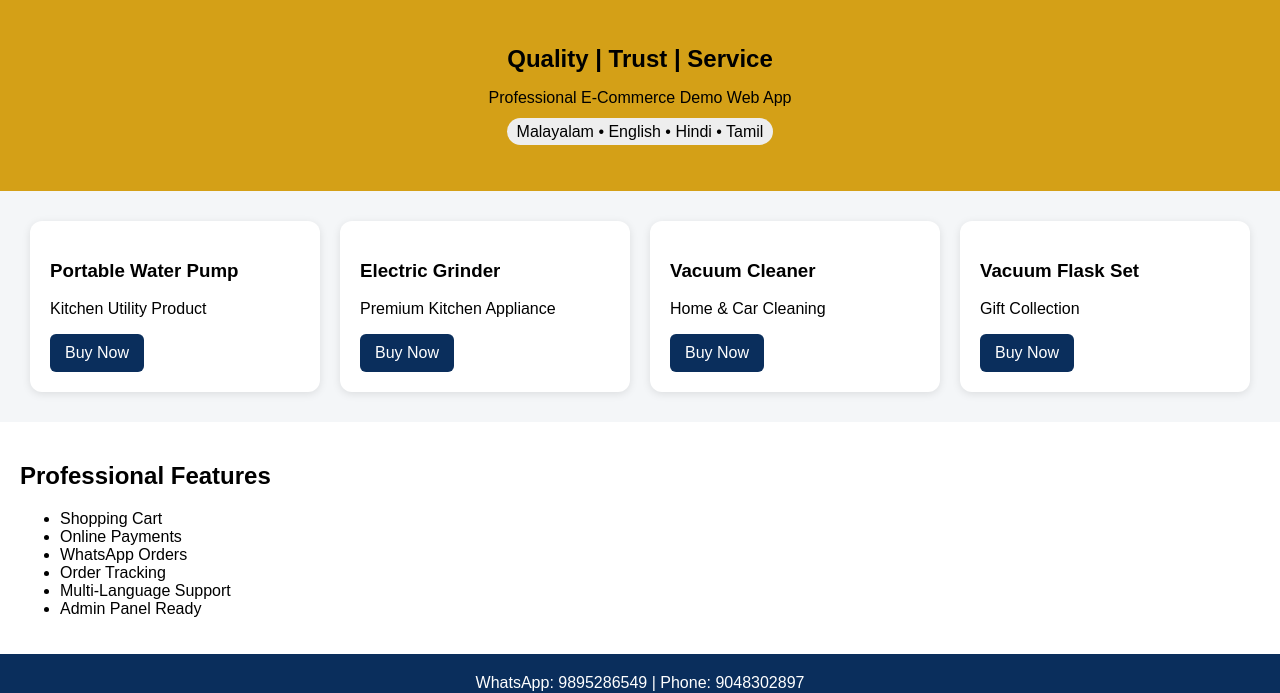
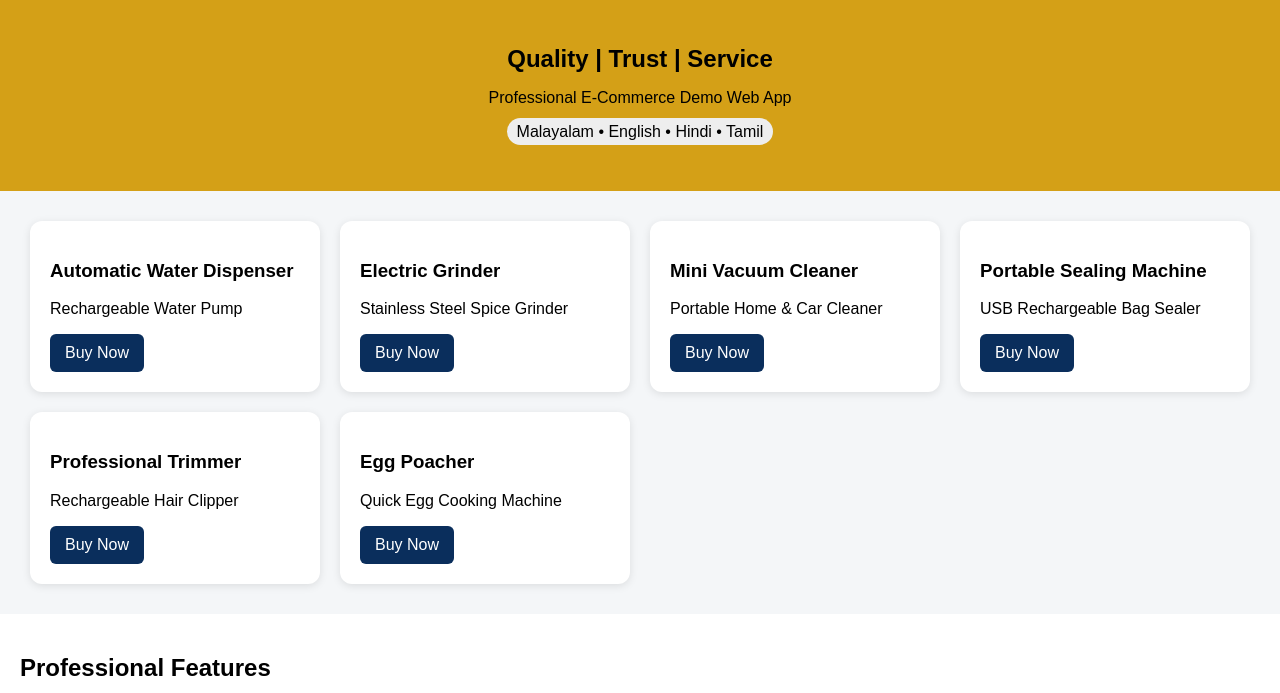
Before and after one commit to fayisvcvettuvanchalil-alt/QASWA-TRADING-COMPANY, a plain HTML site: page index.html in a window 1280 px wide. Shown: the part 65-758 px from the top of the page. Drawn offline with Linux system fonts and the light colour scheme.

Commit message:
Update index.html

```diff
--- a/index.html
+++ b/index.html
@@ -38,12 +38,44 @@ footer{background:#0A2E5C;color:white;text-align:center;padding:20px}
 </section>
 
 <section class="products">
-<div class="card"><h3>Portable Water Pump</h3><p>Kitchen Utility Product</p><a class="btn">Buy Now</a></div>
-<div class="card"><h3>Electric Grinder</h3><p>Premium Kitchen Appliance</p><a class="btn">Buy Now</a></div>
-<div class="card"><h3>Vacuum Cleaner</h3><p>Home & Car Cleaning</p><a class="btn">Buy Now</a></div>
-<div class="card"><h3>Vacuum Flask Set</h3><p>Gift Collection</p><a class="btn">Buy Now</a></div>
+
+<div class="card">
+<h3>Automatic Water Dispenser</h3>
+<p>Rechargeable Water Pump</p>
+<a class="btn">Buy Now</a>
+</div>
+
+<div class="card">
+<h3>Electric Grinder</h3>
+<p>Stainless Steel Spice Grinder</p>
+<a class="btn">Buy Now</a>
+</div>
+
+<div class="card">
+<h3>Mini Vacuum Cleaner</h3>
+<p>Portable Home & Car Cleaner</p>
+<a class="btn">Buy Now</a>
+</div>
+
+<div class="card">
+<h3>Portable Sealing Machine</h3>
+<p>USB Rechargeable Bag Sealer</p>
+<a class="btn">Buy Now</a>
+</div>
+
+<div class="card">
+<h3>Professional Trimmer</h3>
+<p>Rechargeable Hair Clipper</p>
+<a class="btn">Buy Now</a>
+</div>
+
+<div class="card">
+<h3>Egg Poacher</h3>
+<p>Quick Egg Cooking Machine</p>
+<a class="btn">Buy Now</a>
+</div>
+
 </section>
-
 <section class="features">
 <h2>Professional Features</h2>
 <ul>
```
